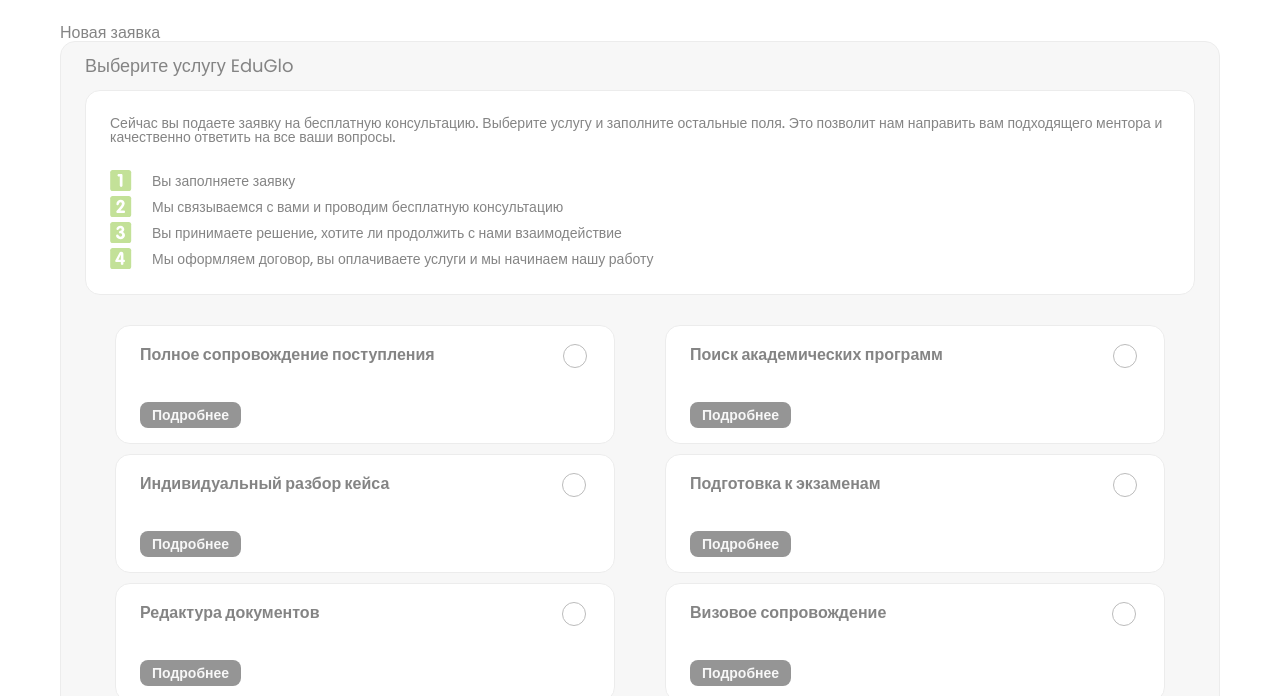
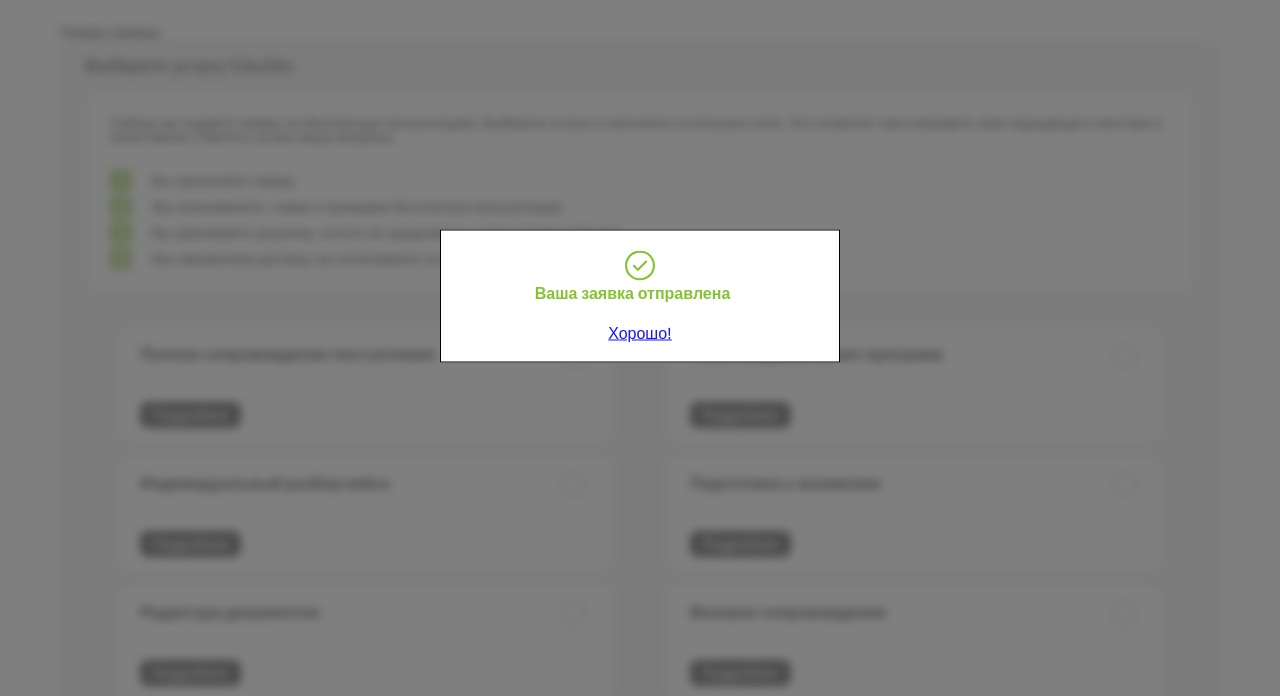
Before and after one commit to ayaojo/project-EduGlo, a website: page public/home/consulting-form-sent.html in a window 1280 px wide. Shown: the part 104-800 px from the top of the page. Drawn offline with Linux system fonts and the light colour scheme.

Commit message:
consult form sent

```diff
--- a/public/css/style.css
+++ b/public/css/style.css
@@ -908,12 +908,36 @@
     padding: 13px 50px;
 }
 
+.sent-consult-form-notif{
+    width: 100vw;
+    height: 100vh;
+    position: fixed;
+    top: 0;
+    backdrop-filter: blur(5px); /*filter for bg */
+    background-color: rgba(0, 0, 0, 0.5);
+}
 .sent-consult-form-notif .container {
-    display: flex;
-    justify-content: center;
-    border: 1px solid #86C232;
-    border-radius: 15px;
-    margin-bottom: 90px;
+    border: 1px solid black;
+    max-width: 400px;
+    position: fixed;
+    left: 50%;
+    top: 50%;
+    transform: translate(-50%, -50%);
+    background-color: #fff;
+    padding: 20px;
+    display: flex;
+    flex-direction: column;
+}
+
+.sent-consult-form-notif .container a{
+    text-align: center;
+    margin-top: 20px;
+    text-decoration: underline;
+    color: #1A16F1;
+}
+
+.sent-consult-form-notif .container img{
+    height: 30px;
 }
 
 .feedback-consult-form {
@@ -922,6 +946,7 @@
     font-weight: 600;
     line-height: normal;
     margin-right: 15px;
+    text-align: center;
 }
 
 /* log in */
--- a/public/home/consulting-form-sent.html
+++ b/public/home/consulting-form-sent.html
@@ -102,10 +102,9 @@
 
     <section class="sent-consult-form-notif">
         <div class="container">
-            <article class="sent-consult-form-sign">
-                <a href="#" class="feedback-consult-form">Ваша заявка отправлена</a>
-                <img src="../images/check-sign.svg" alt="">
-            </article>
+            <img src="../images/check-sign.svg" alt="">
+            <p class="feedback-consult-form">Ваша заявка отправлена</p>
+            <a href="../index.html">Хорошо!</a>
         </div>
     </section>
 
```
Also changed, not shown: public/profile.html (+1 -1 lines).
